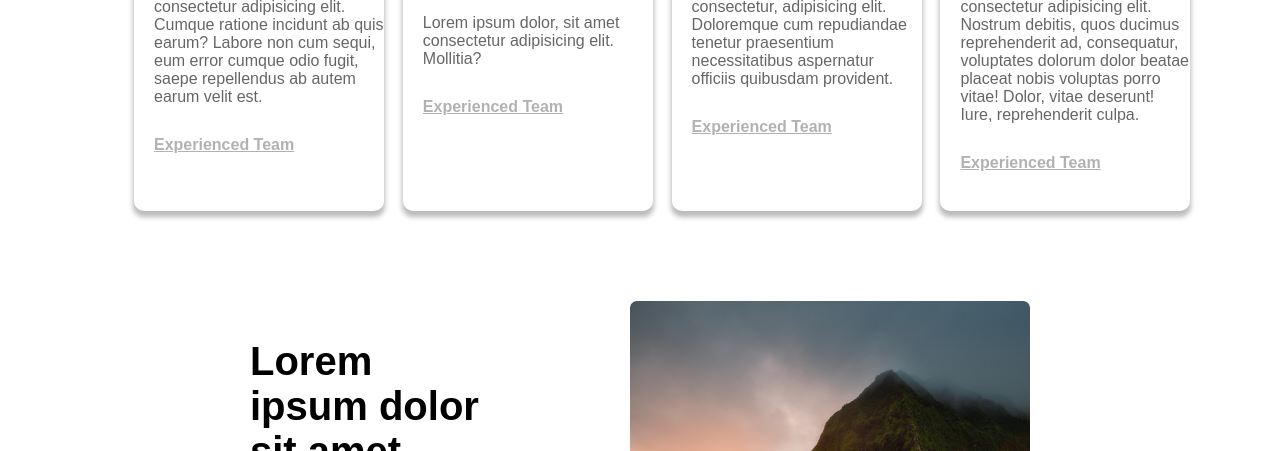
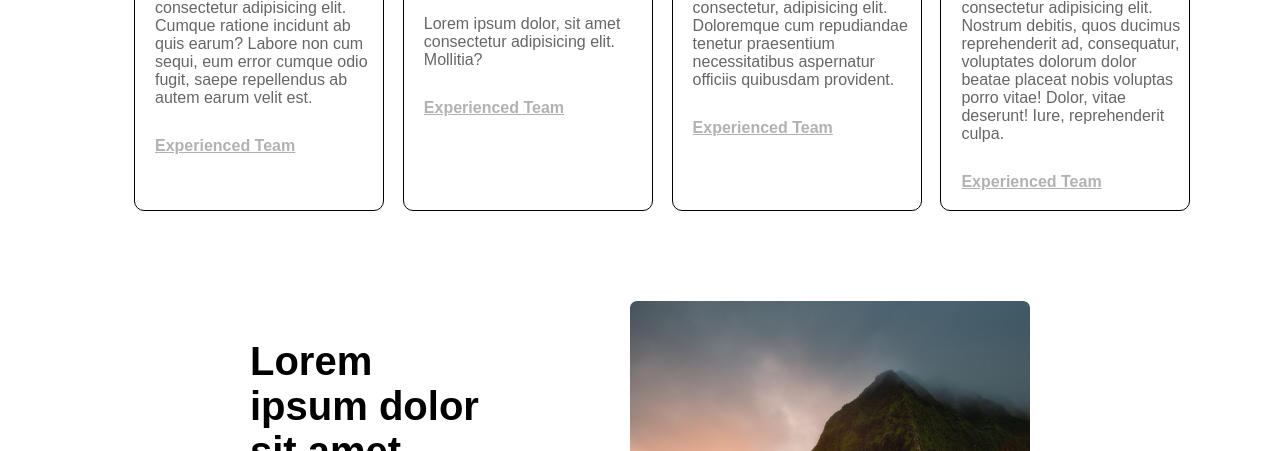
Before and after one commit to Aswat90/Saylani-Assignments, a plain HTML site: page css landing page/index.html in a window 1280 px wide. Shown: the part 649-1100 px from the top of the page. Drawn offline with Linux system fonts and the light colour scheme; a web font is replaced by a local one.

Commit message:
add changes

```diff
--- a/css landing page/style.css
+++ b/css landing page/style.css
@@ -107,7 +107,7 @@ body{
     height: 330px;
     background-color: var(--light-color);
     border-radius: 10px;
-    box-shadow: 0px 5px 5px 1px rgb(188, 186, 186);
+    border: 1px solid;
 }
 .cards h2{
     font-size: 30px;
```
